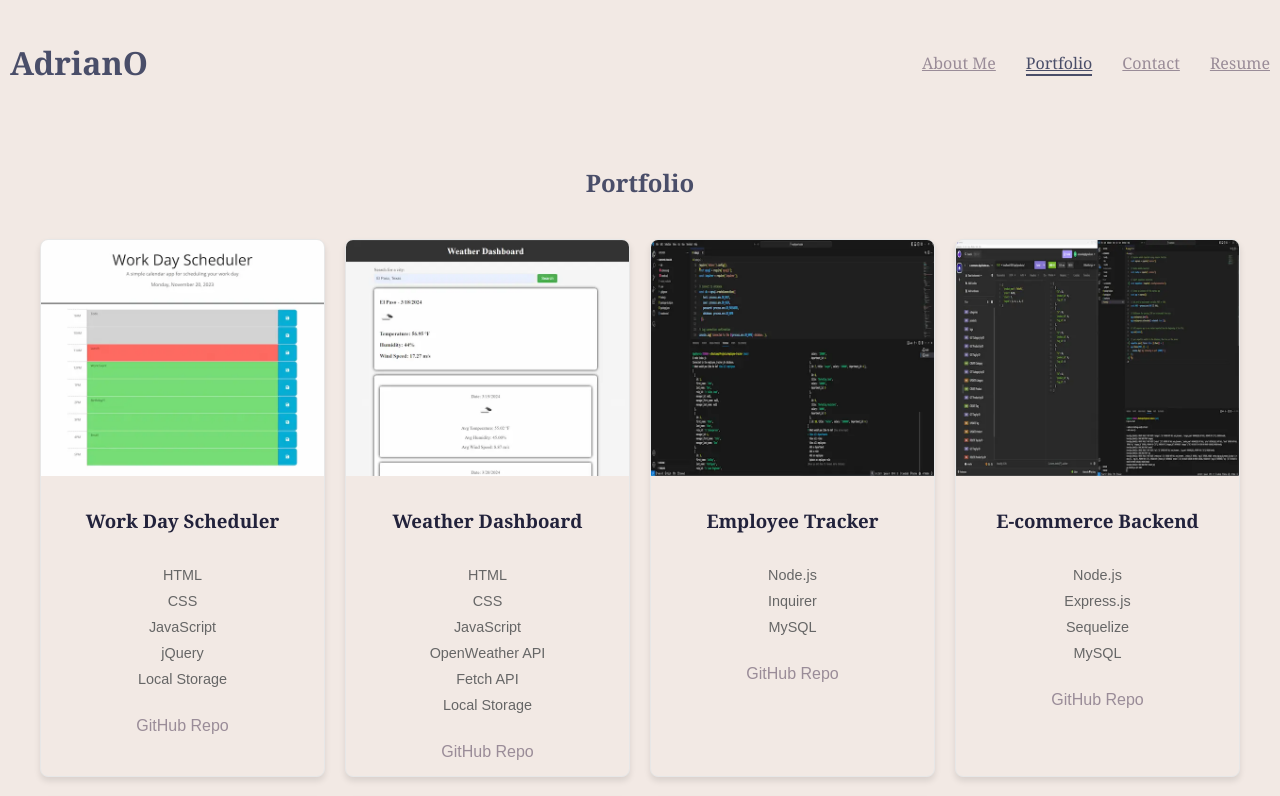
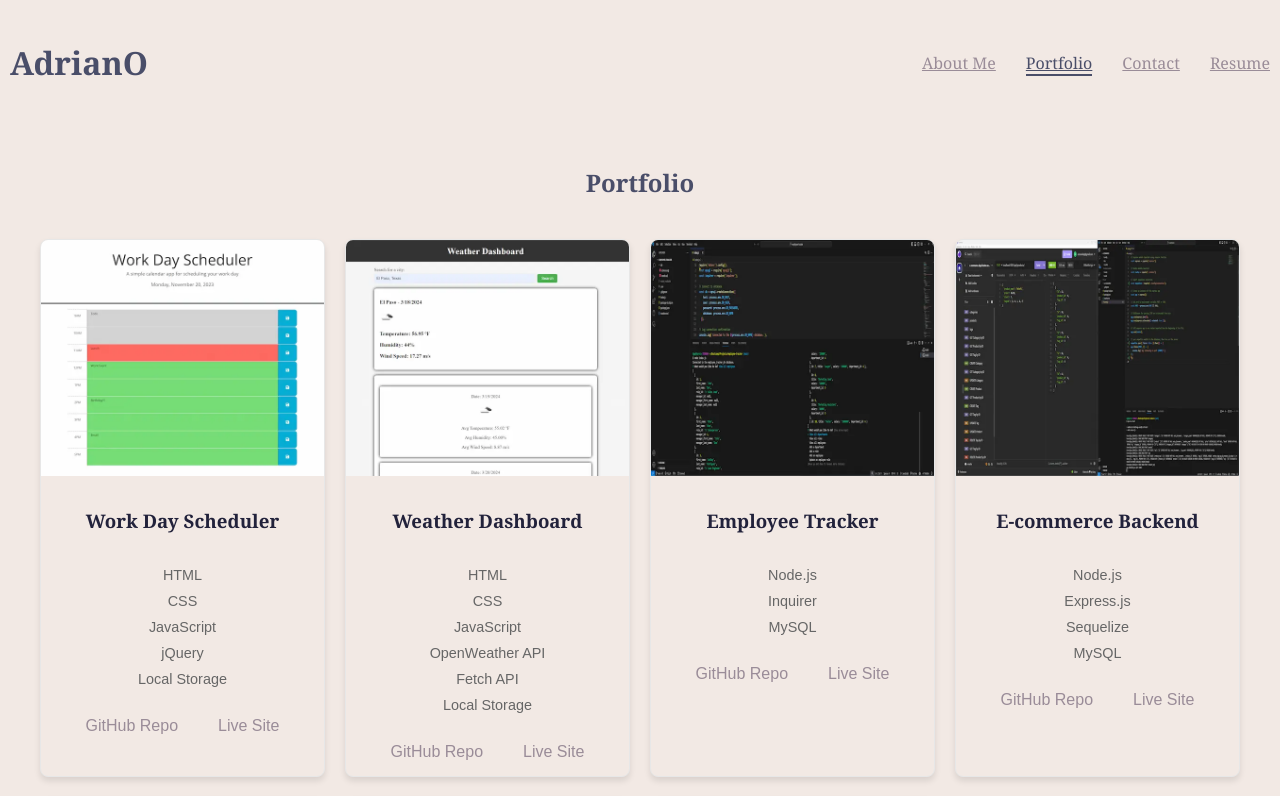
Before and after one commit to Agerian/react-portfolio, a React (Vite) app: page /portfolio in a window 1280 px wide. Shown: the top 796 px of the page. Built offline with nearby package versions, Linux system fonts and the light colour scheme.

Commit message:
Add live URL for Piedmont Restaurant project in Portfolio.jsx

```diff
--- a/src/components/Portfolio.jsx
+++ b/src/components/Portfolio.jsx
@@ -59,7 +59,8 @@ function Portfolio() {
       title: "Piedmont Restaurant",
       imageUrl: piedmontRestaurant,
       stack: ['MERN'],
-      githubUrl: "https://github.com/Agerian/restaurantMenu"
+      githubUrl: "https://github.com/Agerian/restaurantMenu",
+      liveUrl: "https://piedmont-qlgh.onrender.com/"
     }
   ];
 
--- a/src/components/Project.jsx
+++ b/src/components/Project.jsx
@@ -1,7 +1,7 @@
 import React from 'react';
 import '../styles/Project.css';
 
-function Project ({ title, imageUrl, stack, githubUrl }) {
+function Project ({ title, imageUrl, stack, githubUrl, liveUrl }) {
   return (
     <div className="project">
       <img src={imageUrl} alt={title} />
@@ -12,6 +12,7 @@ function Project ({ title, imageUrl, stack, githubUrl }) {
         ))}
       </ul>
       <a href={githubUrl} target="_blank" rel="noopener noreferrer">GitHub Repo</a>
+      <a href={liveUrl} target="_blank" rel="noopener noreferrer">Live Site</a>
     </div>
   );
 };
```
